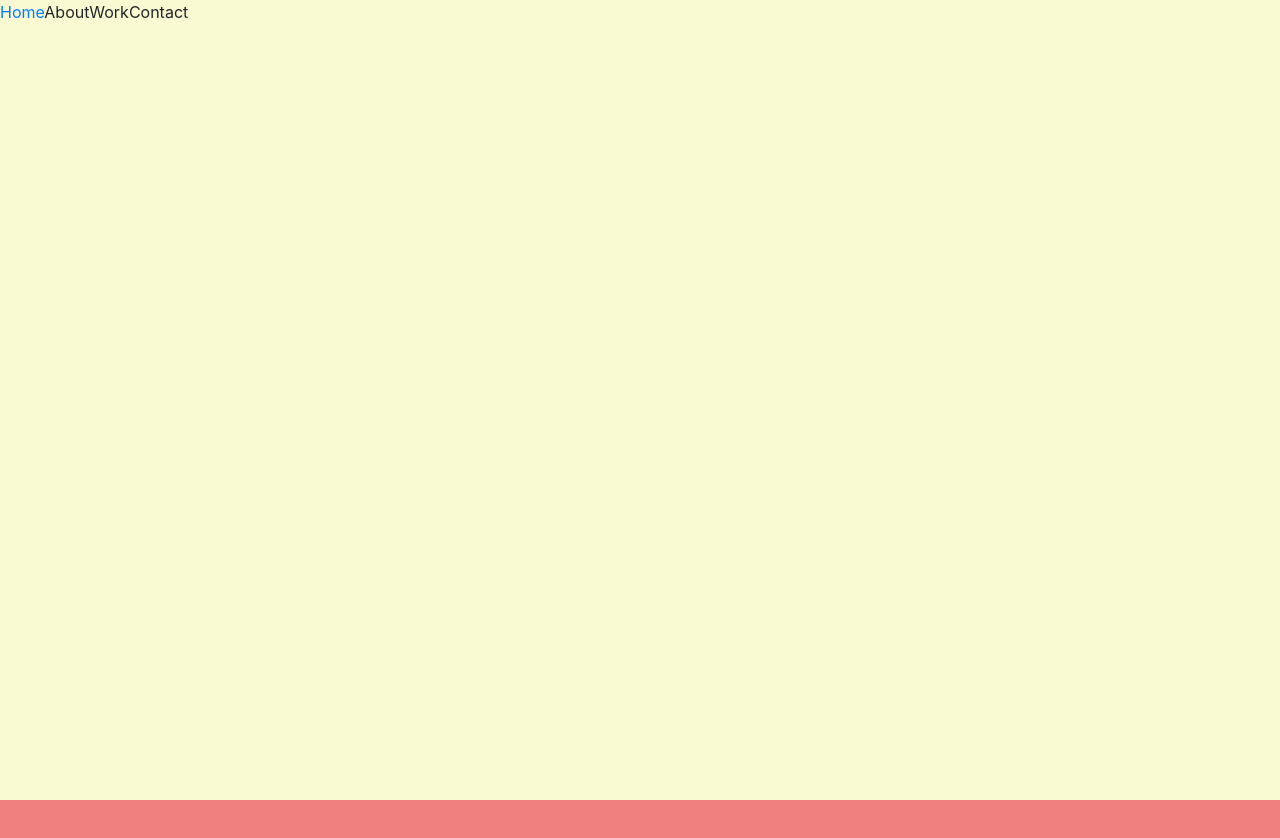
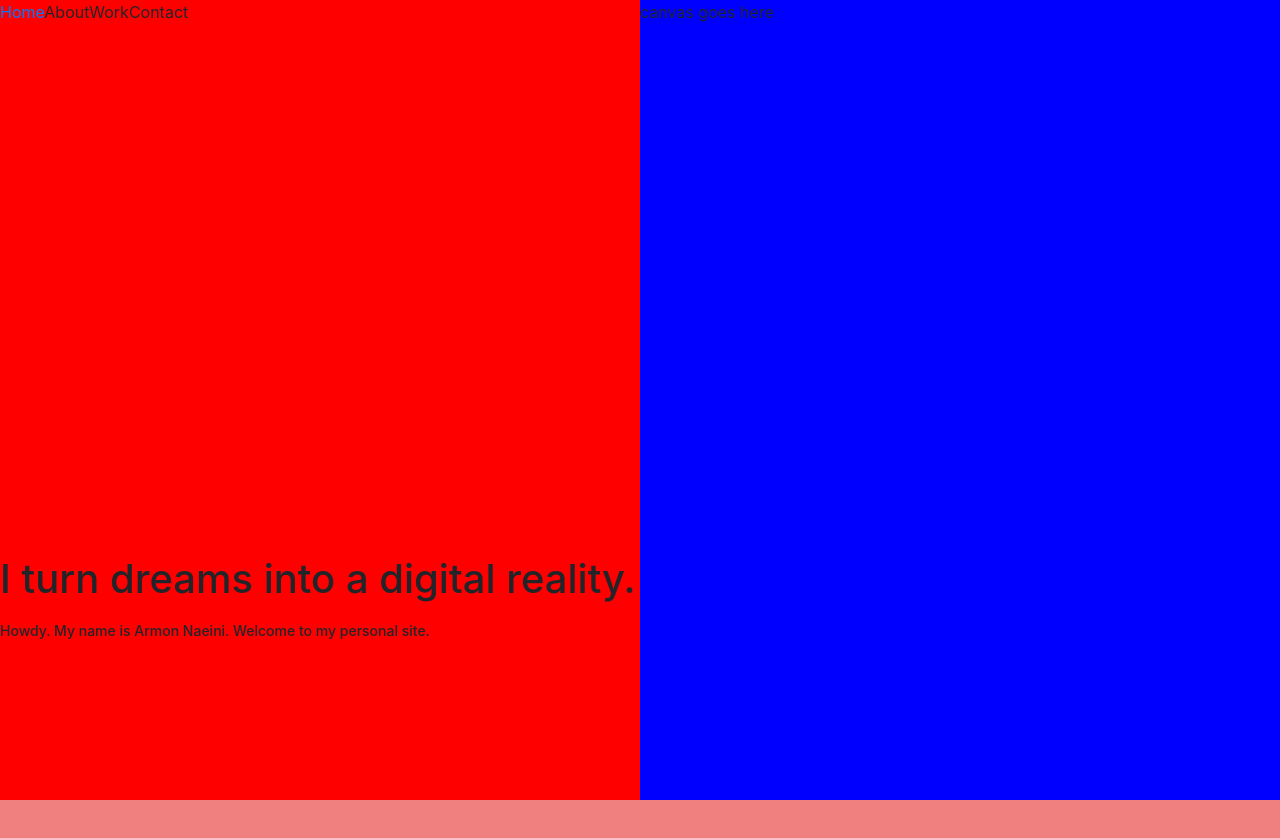
Before and after one commit to armonnaeini/portfolio_reactjs, a React (Create React App) app: page / in a window 1280 px wide. Shown: the top 838 px of the page. Built offline with nearby package versions, Linux system fonts and the light colour scheme.

Commit message:
setting up landing page

```diff
--- a/src/App.scss
+++ b/src/App.scss
@@ -28,9 +28,36 @@ html{
     .home-section {
       background-color: lightgoldenrodyellow;
       height: 100vh;
-      width: 100%;
-      // scroll-snap-align: center;
+      max-width: 1800px; // figure out what to do w/ max size later
+      display: flex;
+      margin: 0 auto;
+
+        .header-container {
+          background-color: red;
+          height: 100% !important;
+          float: left;
+          width: 50%;
+
+          display: flex;
+          flex-direction: column;
+          justify-content: flex-end;
+
+          h1 {
+            margin-bottom: 20px;
+          }
+
+          h3 {
+            font-size: 14px;
+            margin-bottom: 10rem;
+          }
+        }
+
+        .canvas-container {
+          width: 50%;
+          background-color: blue;
+        }
     }
+
 
     .about-section {
       background-color: lightcoral;
--- a/src/Components/Home.js
+++ b/src/Components/Home.js
@@ -5,8 +5,12 @@ class Home extends Component {
     render() {
         return(
             <div className = "home-section" id = "home">
-                <div className = "home-wrapper">
-
+                <div className = "header-container">
+                    <h1>I turn dreams into a digital reality.</h1>
+                    <h3>Howdy. My name is Armon Naeini. Welcome to my personal site.</h3>
+                </div>
+                <div className = "canvas-container">
+                    <p>canvas goes here</p>
                 </div>
             </div>
         );
```
